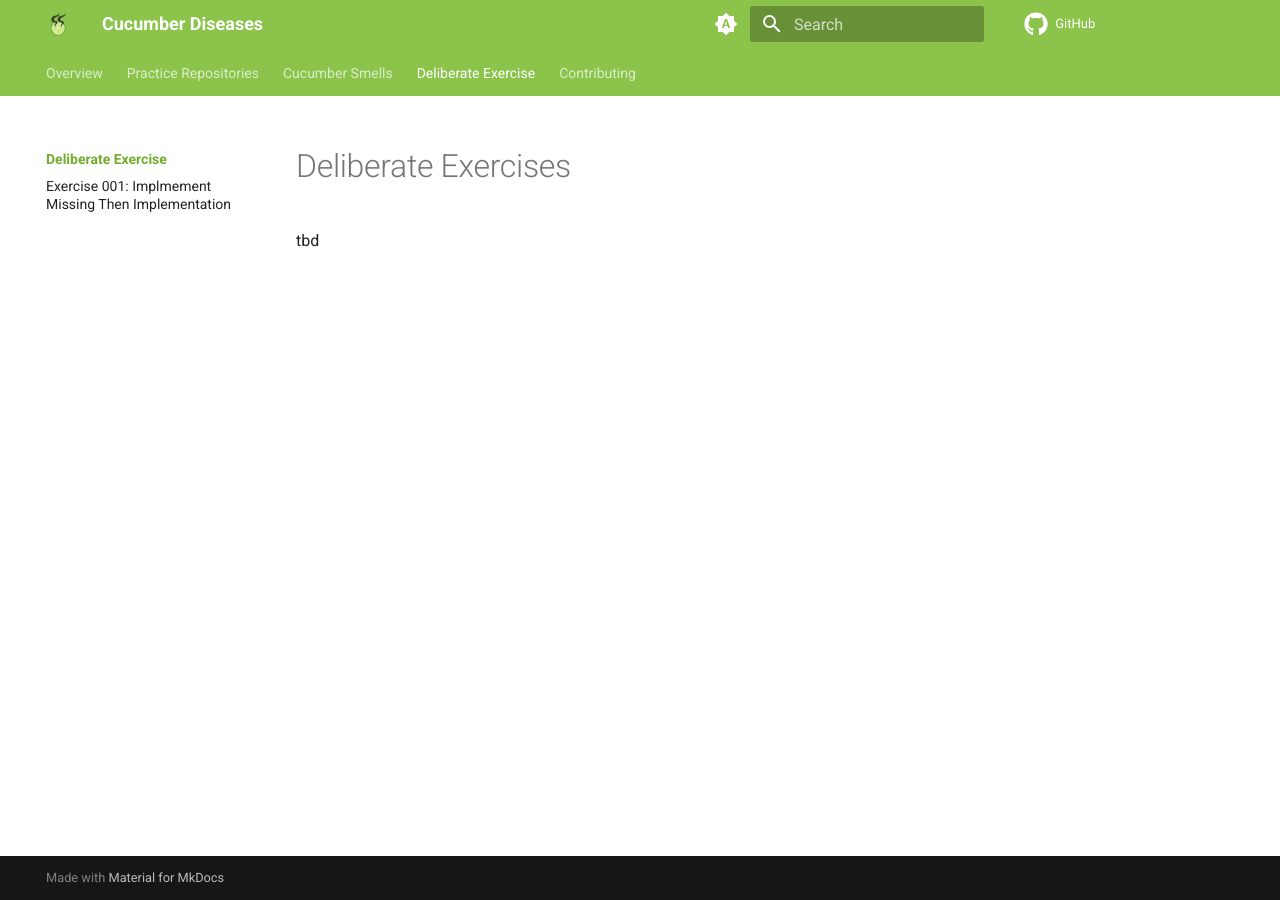
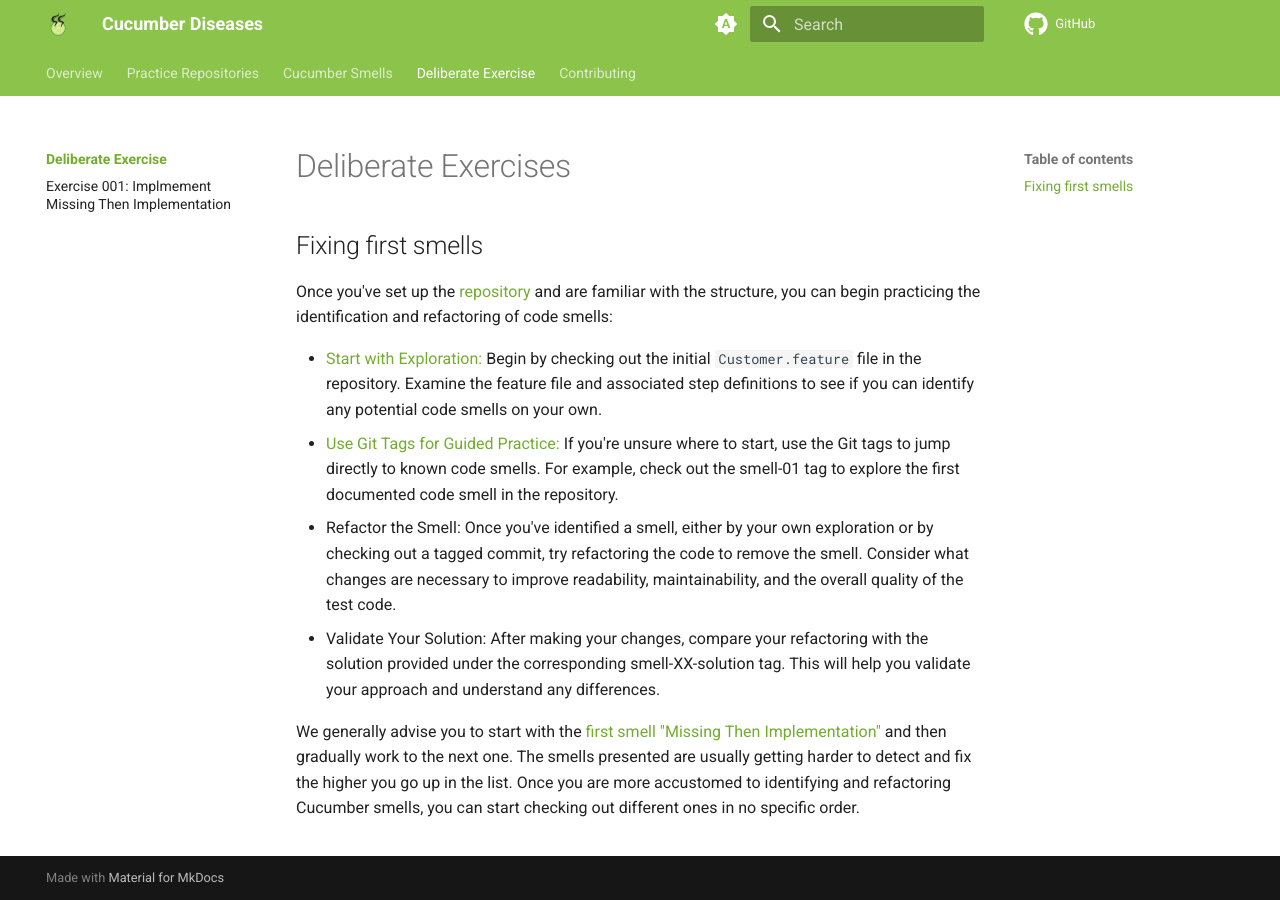
Before and after one commit to Cucumber-Diseases/cucumber-diseases.github.io, an MkDocs documentation site: the page built from docs/exercise/index.md, in a window 1280 px wide. Built offline with MkDocs 1.6.1 and Material for MkDocs 9.7.7, drawn with Linux system fonts in a browser that asks for light colours.

Commit message:
Update index.md

```diff
--- a/docs/exercise/index.md
+++ b/docs/exercise/index.md
@@ -1,2 +1,11 @@
 # Deliberate Exercises
-tbd
+
+## Fixing first smells
+Once you've set up the [repository](https://cucumber-diseases.github.io/repos/) and are familiar with the structure, you can begin practicing the identification and refactoring of code smells:
+
+* [Start with Exploration:](repos/index.md#using-git-tags-to-explore-smells) Begin by checking out the initial `Customer.feature` file in the repository. Examine the feature file and associated step definitions to see if you can identify any potential code smells on your own.
+* [Use Git Tags for Guided Practice:](repos/index.md#compare-with-the-solution) If you're unsure where to start, use the Git tags to jump directly to known code smells. For example, check out the smell-01 tag to explore the first documented code smell in the repository.
+* Refactor the Smell: Once you've identified a smell, either by your own exploration or by checking out a tagged commit, try refactoring the code to remove the smell. Consider what changes are necessary to improve readability, maintainability, and the overall quality of the test code.
+* Validate Your Solution: After making your changes, compare your refactoring with the solution provided under the corresponding smell-XX-solution tag. This will help you validate your approach and understand any differences.
+
+We generally advise you to start with the [first smell "Missing Then Implementation"](smells/001-missing-then.md) and then gradually work to the next one. The smells presented are usually getting harder to detect and fix the higher you go up in the list. Once you are more accustomed to identifying and refactoring Cucumber smells, you can start checking out different ones in no specific order.
```
